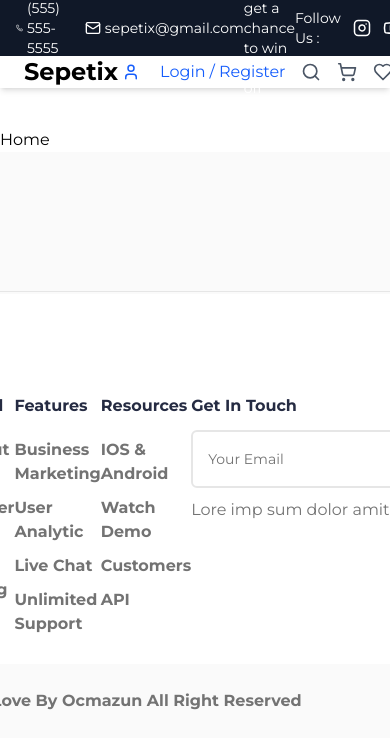
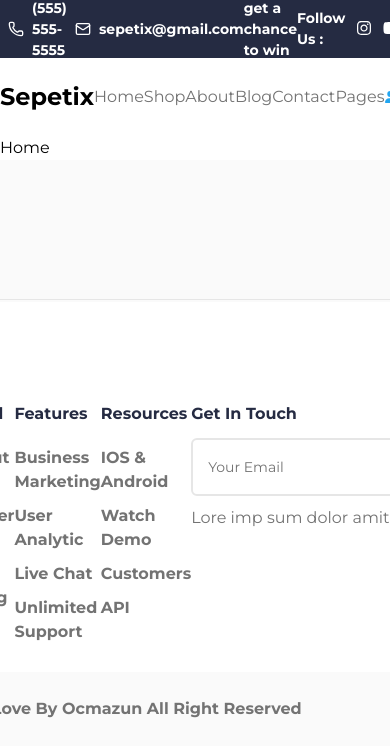
Before and after one commit to Ozmacun/E-commerce-sepetix, a React (Vite) app: page / in a window 390 px wide. Shown: the top 756 px of the page. Built offline with nearby package versions, Linux system fonts and the light colour scheme.

Commit message:
Headers responsivity  inconsistincies corrected. Fontawesome library installed via npm

```diff
--- a/package.json
+++ b/package.json
@@ -11,6 +11,9 @@
   },
   "dependencies": {
     "@fontsource/montserrat": "^5.1.1",
+    "@fortawesome/free-brands-svg-icons": "^6.7.2",
+    "@fortawesome/free-solid-svg-icons": "^6.7.2",
+    "@fortawesome/react-fontawesome": "^0.2.2",
     "@headlessui/react": "^2.2.0",
     "@heroicons/react": "^2.2.0",
     "@tailwindcss/postcss": "^4.0.4",
--- a/src/components/Header.jsx
+++ b/src/components/Header.jsx
@@ -1,53 +1,64 @@
 import {
-  Mail,
-  Phone,
-  Instagram,
-  Youtube,
-  Facebook,
-  Twitter,
-  Search,
-  ShoppingCart,
-  Heart,
-  User,
-} from "lucide-react";
+  faFacebook,
+  faInstagram,
+  faTwitter,
+  faYoutube,
+} from "@fortawesome/free-brands-svg-icons";
+import { faUser } from "@fortawesome/free-solid-svg-icons";
+import { FontAwesomeIcon } from "@fortawesome/react-fontawesome";
+import { Mail, Phone, Search, ShoppingCart, Heart } from "lucide-react";
 
 import { Link } from "react-router-dom";
 export default function Header() {
   return (
-    <header className="h-32">
-      <div className="bg-gray-900 text-white text-sm py-2 px-4 flex justify-between items-center h-14">
-        <div className="flex items-center space-x-4">
-          <span className="flex items-center">
-            <Phone size={16} className="mr-1" /> (555) 555-5555
+    <header className="h-[136px]">
+      <div className="bg-[#252B42] text-white flex justify-around items-center h-[58px]">
+        <div className="flex items-center">
+          <div className="flex items-center">
+            <span className="m-2">
+              <Phone size={16} />
             </span>
-          <span className="flex items-center">
-            <Mail size={16} className="mr-1" /> sepetix@gmail.com
+            <span className="font-bold text-[14px]">(555) 555-5555</span>
+          </div>
+          <div className="flex items-center">
+            <span className="m-2">
+              <Mail size={16} />
             </span>
+            <span className="font-bold text-[14px]">sepetix@gmail.com</span>
+          </div>
         </div>
 
-        <p className="text-sm">Follow Us and get a chance to win 80% off</p>
+        <div className="font-bold text-[14px]">
+          <h6>Follow Us and get a chance to win 80% off</h6>
+        </div>
 
-        <div className="flex items-center space-x-3">
-          <span>Follow Us :</span>
+        <div className="flex items-center gap-3">
+          <div className="font-bold text-[14px]">
+            <h6>Follow Us :</h6>
+          </div>
+          <div className="flex items-center gap-3">
             <Link to="/" className="text-white hover:text-gray-400">
-            <Instagram size={18} />
+              <FontAwesomeIcon icon={faInstagram} className="text-[16px]" />
             </Link>
             <Link to="/" className="text-white hover:text-gray-400">
-            <Youtube size={18} />
+              <FontAwesomeIcon icon={faYoutube} className="text-[16px]" />
             </Link>
             <Link to="/" className="text-white hover:text-gray-400">
-            <Facebook size={18} />
+              <FontAwesomeIcon icon={faFacebook} className="text-[16px]" />
             </Link>
             <Link to="/" className="text-white hover:text-gray-400">
-            <Twitter size={18} />
+              <FontAwesomeIcon icon={faTwitter} className="text-[16px]" />
             </Link>
           </div>
         </div>
+      </div>
 
-      <div className="bg-white shadow-md px-6 flex justify-between items-center">
-        <div className="text-2xl font-bold">Sepetix</div>
+      <div className="bg-white flex justify-around items-center h-[78px]">
+        <div className="text-2xl font-bold">
+          <h3>Sepetix</h3>
+        </div>
 
-        <nav className="hidden md:flex space-x-6 text-gray-600 h-18 items-center relative">
+        <div className="text-[#737373] w-[361px] flex justify-between items-center">
           <Link to="/" className="hover:text-black">
             Home
           </Link>
@@ -66,37 +77,33 @@ export default function Header() {
           <Link to="/" className="hover:text-black">
             Pages
           </Link>
-        </nav>
+        </div>
 
-        <div className="flex items-center space-x-4">
-          <span className="text-blue-600 m-1">
-            <User size={18} className="mr-4" />
-          </span>
-          <Link
-            href="#"
-            className="text-blue-600 flex items-center hover:underline m-0"
-          >
+        <div className="flex items-center">
+          <div className="w-[166px] flex items-center gap-1">
+            <FontAwesomeIcon
+              icon={faUser}
+              className="text-[12px] text-[#23A6F0]"
+            />
+            <Link to="/" className="font-bold text-[14px] text-[#23A6F0]">
               Login
             </Link>
-          <span className="text-blue-600 m-1">/</span>
-          <Link
-            href="#"
-            className="text-blue-600 flex items-center hover:underline"
-          >
+            <span className="font-bold text-[14px] text-[#23A6F0]">/</span>
+            <Link to="/" className="font-bold text-[14px] text-[#23A6F0]">
               Register
             </Link>
-          <Search
-            size={20}
-            className="text-gray-600 cursor-pointer hover:text-black"
-          />
-          <ShoppingCart
-            size={20}
-            className="text-gray-600 cursor-pointer hover:text-black"
-          />
-          <Heart
-            size={20}
-            className="text-gray-600 cursor-pointer hover:text-black"
-          />
+          </div>
+          <div className="flex items-center justify-evenly w-[148px]">
+            <span className="text-[#23A6F0] cursor-pointer">
+              <Search size={16} />
+            </span>
+            <span className="text-[#23A6F0] cursor-pointer flex items-center gap-1">
+              <ShoppingCart size={16} />1
+            </span>
+            <span className="text-[#23A6F0] cursor-pointer flex items-center gap-1">
+              <Heart size={16} />1
+            </span>
+          </div>
         </div>
       </div>
     </header>
```
Also changed, not shown: 1 other file (tests, documents, lock files or other folders). Lines whose indentation alone changed are shown as unchanged.
